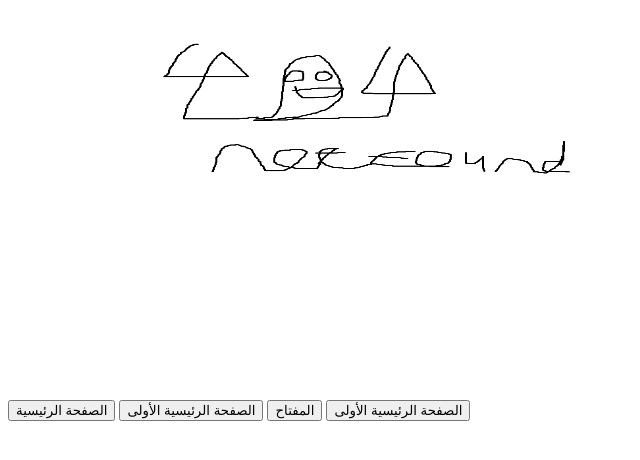
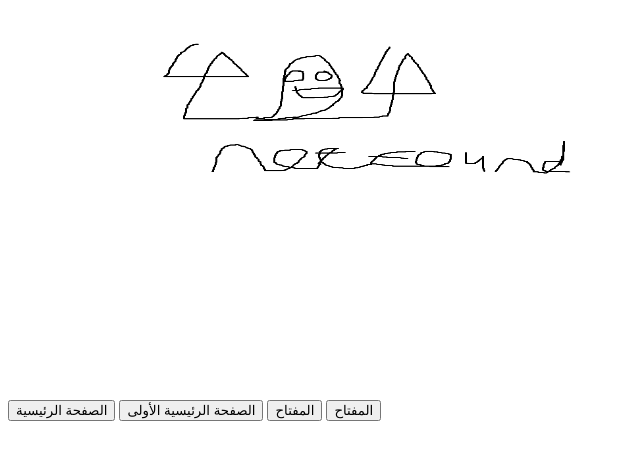
Before and after one commit to mehmed693/store.kgh34gg99.com, a plain HTML site: page 404.html in a window 1280 px wide. Shown: the whole page, without its empty margins (0-640 px from the left). Drawn offline with Linux system fonts and the light colour scheme.

Commit message:
Update 404.html

```diff
--- a/404.html
+++ b/404.html
@@ -20,6 +20,6 @@
     <button onclick="anahtar()">الصفحة الرئيسية</button>
     <button onclick="anahtar2()">الصفحة الرئيسية الأولى</button>
     <button onclick="الصفحة الرئيسية()">المفتاح</button>
-    <button onclick="المفتاح()">الصفحة الرئيسية الأولى</button>
+    <button onclick="الصفحة الرئيسية الأولى()">المفتاح</button>
   </body>
 </html>
```
